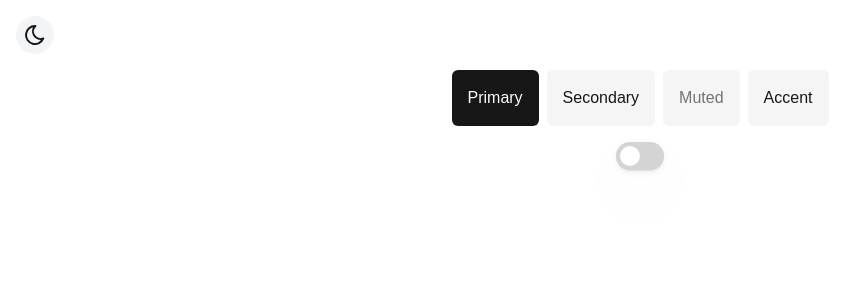
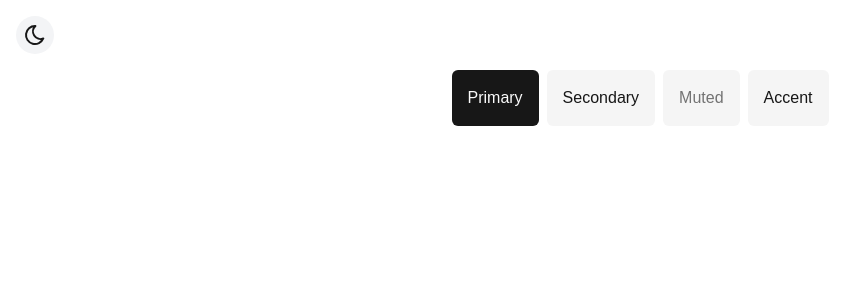
Before and after one commit to Tokittoo/Penquin-retry, a Next.js app: page / in a window 1280 px wide. Shown: the top 300 px of the page, without its empty margins (0-851 px from the left). Built offline with nearby package versions, Linux system fonts and the light colour scheme.

Commit message:
fix: toggle bug fixed

```diff
--- a/src/app/page.tsx
+++ b/src/app/page.tsx
@@ -1,5 +1,4 @@
 import DarkModeToggle from "@/components/DarkModeToggle";
-import { Toggle } from "@/registry/components/ui/toggle";
 
 export default function Home() {
   return (
@@ -24,7 +23,6 @@ export default function Home() {
           </div>
         </div>
 
-        <Toggle />
 
       </div>
     </div>
--- a/src/registry/components/ui/toggle.tsx
+++ b/src/registry/components/ui/toggle.tsx
@@ -1,3 +1,5 @@
+'use client'
+
 import * as React from 'react'
 import { cn } from '@/lib/utils'
 
@@ -22,6 +24,9 @@ const Toggle = React.forwardRef<HTMLDivElement, ToggleProps>(
       }
 
       (async () => {
+        // To fix the sudden jerk if 'isOn' is true be default
+        scope.current.style.marginLeft = !isOn ? 'auto' : 0
+
         await animate(
           scope.current,
           {
@@ -57,7 +62,13 @@ const Toggle = React.forwardRef<HTMLDivElement, ToggleProps>(
         {...props}
         onClick={toggleOn}
       >
-        <div ref={scope} className='h-5 w-5 rounded-full bg-white dark:bg-black' />
+        <div
+          ref={scope}
+          className={cn(
+            'h-5 w-5 rounded-full bg-white dark:bg-black',
+            isOn && 'ml-auto'
+          )}
+        />
       </div>
     )
   }
```
Also changed, not shown: public/r/toggle.json (+1 -1 lines).
